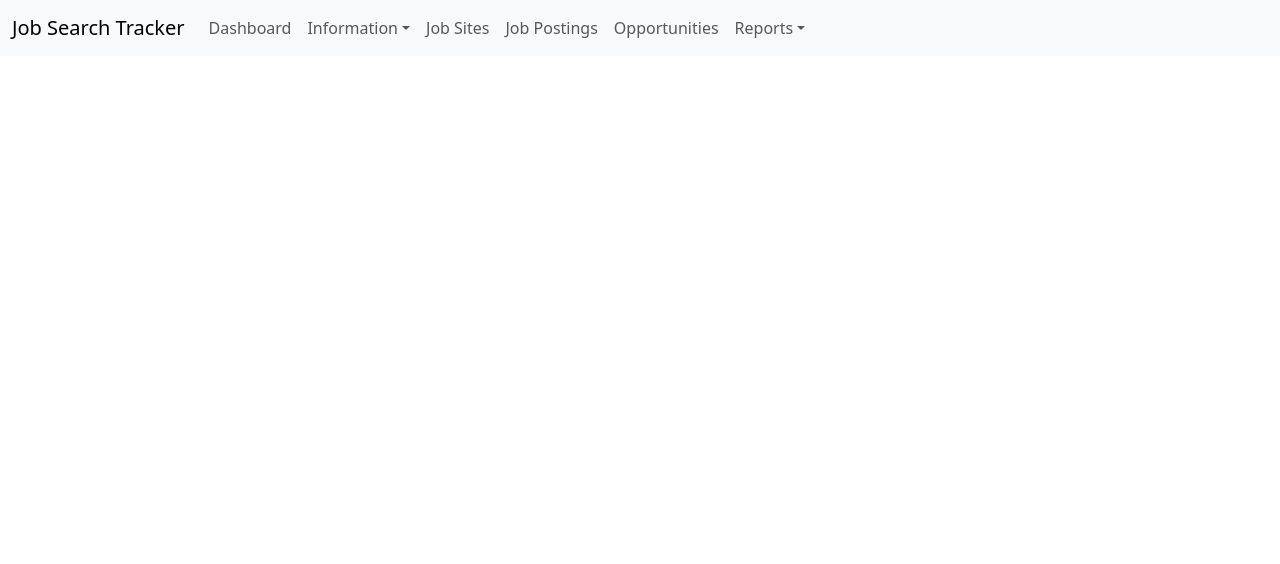
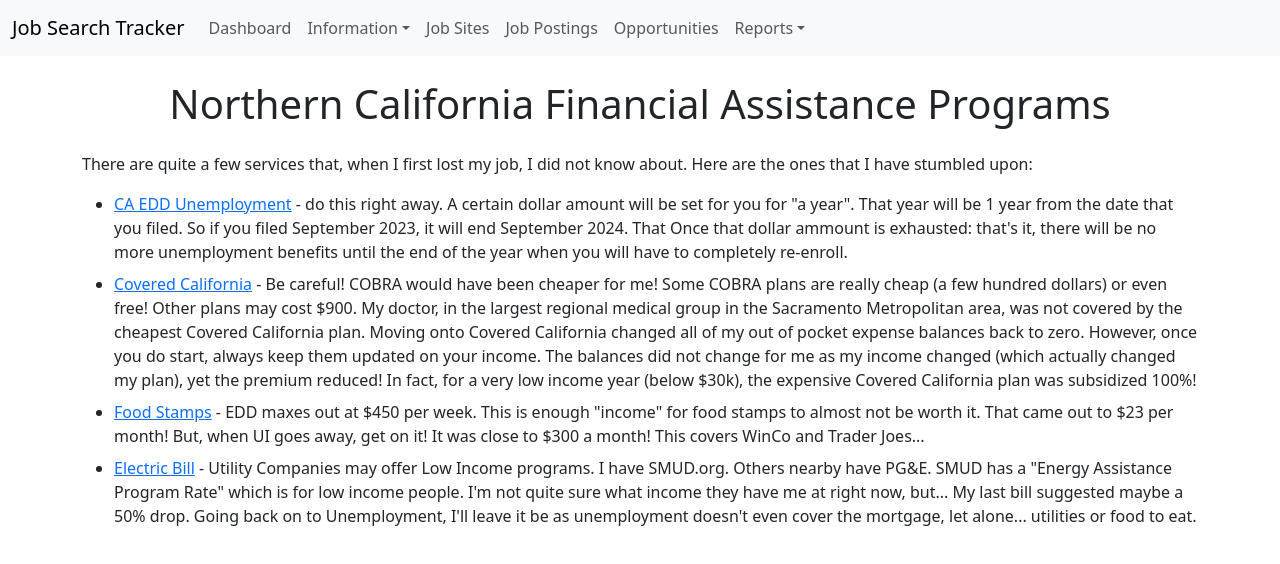
Before and after one commit to bbornino/django_react_job_search, a React (Create React App) app in the folder frontend/: page /financial-assistance in a window 1280 px wide. Shown: the top 564 px of the page. Built offline with nearby package versions, Linux system fonts and the light colour scheme.

Commit message:
Add Financial Assistance Static Page

```diff
--- a/frontend/src/App.js
+++ b/frontend/src/App.js
@@ -14,15 +14,16 @@
 import JobSiteView from "./components/JobSiteView";
 import JobSiteEdit from "./components/JobSiteEdit";
 import JobPostingList from "./components/JobPostingList";
-// import JobSiteView from "./components/JobSiteView";
 import JobPostingEdit from "./components/JobPostingEdit";
 import OpportunityList from "./components/OpportunityList";
 import OpportunityDetails from "./components/OpportunityDetails";
+
+import Dashboard from "./components/Dashboard";
 import Reports from "./components/Reports";
 import About from "./components/About";
 import JobHuntTips from "./components/JobHuntTips";
 import ReleaseHistory from "./components/ReleaseHistory";
-import Dashboard from "./components/Dashboard";
+import FinancialAssistance from "./components/FinancialAssistance";
 
 
 export default class App extends React.Component {
@@ -61,6 +62,7 @@
                   <DropdownItem divider />
                   <DropdownItem tag={Link} to="/job-hunt-tips">Job Hunt Tips</DropdownItem>
                   <DropdownItem tag={Link} to="/about">Boolean Search</DropdownItem>
+                  <DropdownItem tag={Link} to="/financial-assistance">Financial Assistance Programs</DropdownItem>
                   <DropdownItem divider />
                   <DropdownItem tag={Link} to="/release-history">Release History</DropdownItem>
                 </DropdownMenu>
@@ -105,6 +107,7 @@
               <Route path="/reports/:reportType/:referenceDate?" element={<Reports />} />
               <Route path="/job-hunt-tips" element={<JobHuntTips />} />
               <Route path="/release-history" element={<ReleaseHistory />} />
+              <Route path="/financial-assistance" element={<FinancialAssistance />} />
               <Route path="/about" element={<About />} />
           </Routes>
       </Router>
--- /dev/null
+++ b/frontend/src/components/FinancialAssistance.jsx
@@ -0,0 +1,50 @@
+import React, { Component } from "react";
+import {Container, Row, Col} from 'reactstrap';
+
+class FinancialAssistance extends Component {
+    render() {
+        return (
+            <Container className="mt-4 p-t-10">
+                <Row className="text-center mb-3">
+                    <Col>
+                        <h1>Northern California Financial Assistance Programs</h1>
+                    </Col>
+                </Row>
+
+                <Row>
+                    <Col>
+                        <p>There are quite a few services that, when I first lost my job, I did not know about.  Here are the ones that I have stumbled upon:</p>
+                        <ul>
+                            <li className="my-2"><a href="https://edd.ca.gov/">CA EDD Unemployment</a> - do this right away.  A certain dollar amount
+                                will be set for you for "a year".
+                                That year will be 1 year from the date that you filed.  So if you filed September 2023, it will end
+                                September 2024. That Once that dollar ammount is exhausted: that's it, there will be no more
+                                unemployment benefits until the end of the year when you will have to completely re-enroll. </li>
+                            <li className="my-2"><a href="https://www.coveredca.com/">Covered California</a> - Be careful!  COBRA would have been
+                                cheaper for me!  Some COBRA plans are really cheap (a few hundred dollars) or even free!
+                                Other plans may cost $900.  My doctor, in the
+                                largest regional medical group in the Sacramento Metropolitan area, was not covered by the cheapest
+                                Covered California plan.  Moving onto Covered California changed all of my out of pocket expense
+                                balances back to zero.  However, once you do start, always keep them updated on your income.
+                                The balances did not change for me as my income changed (which actually changed my plan),
+                                yet the premium reduced!  In fact,
+                                for a very low income year (below $30k), the expensive Covered California plan was subsidized 100%!</li>
+                            <li className="my-2"><a href="https://benefitscal.com/">Food Stamps</a> - EDD maxes out at $450 per week.  This is enough
+                                "income" for food stamps to almost not be worth it.  That came out to $23 per month!  But, when UI
+                                goes away, get on it!  It was close to $300 a month!  This covers WinCo and Trader Joes...</li>
+                            <li className="my-2"><a href="https://www.smud.org/Rate-Information/Low-income-and-nonprofits">Electric Bill</a> - Utility
+                                Companies may offer Low Income programs. I have SMUD.org.  Others nearby have PG&E.  SMUD has
+                                a "Energy Assistance Program Rate" which is for low income people.  I'm not quite sure what income
+                                they have me at right now, but...  My last bill suggested maybe a 50% drop.  Going back on to
+                                Unemployment, I'll leave it be as unemployment doesn't even cover the mortgage, let alone...
+                                utilities or food to eat.</li>
+                        </ul>
+
+                    </Col>
+                </Row>
+            </Container>
+        )
+    }
+}
+
+export default FinancialAssistance;
```
